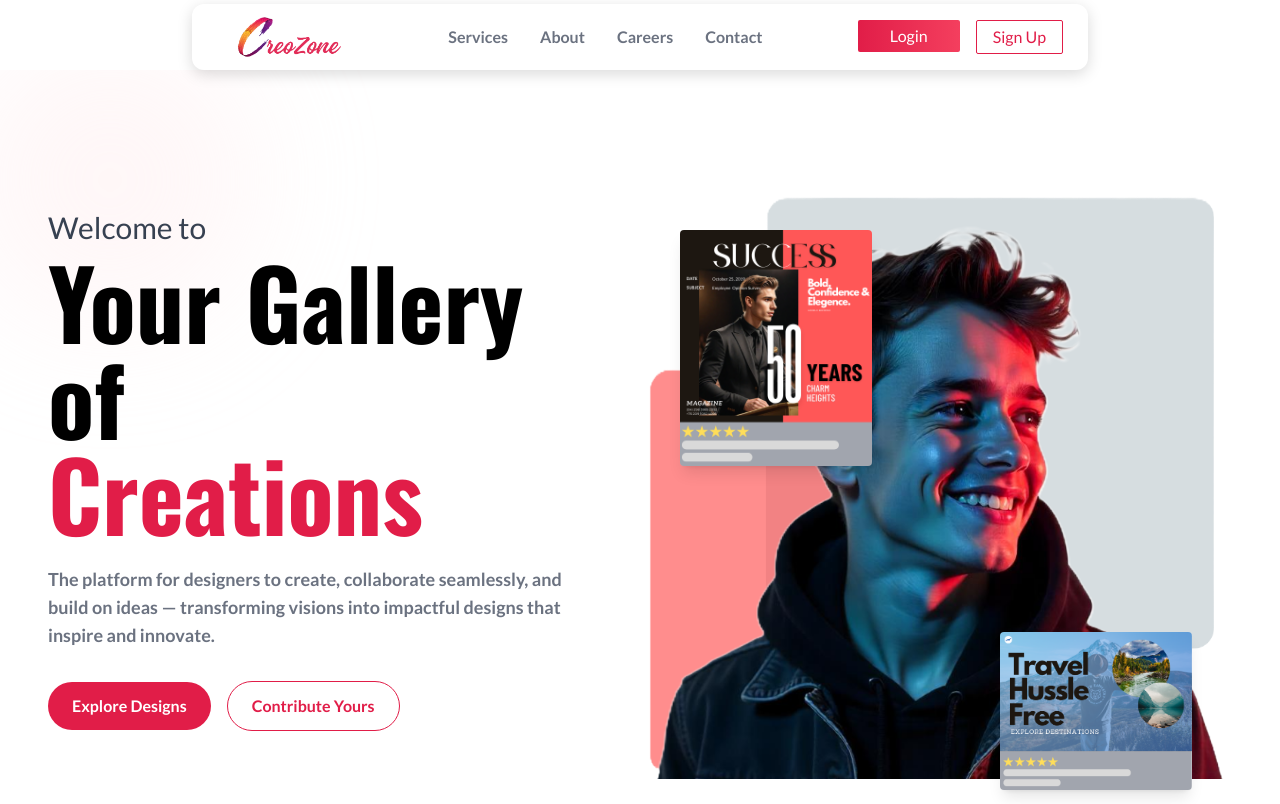
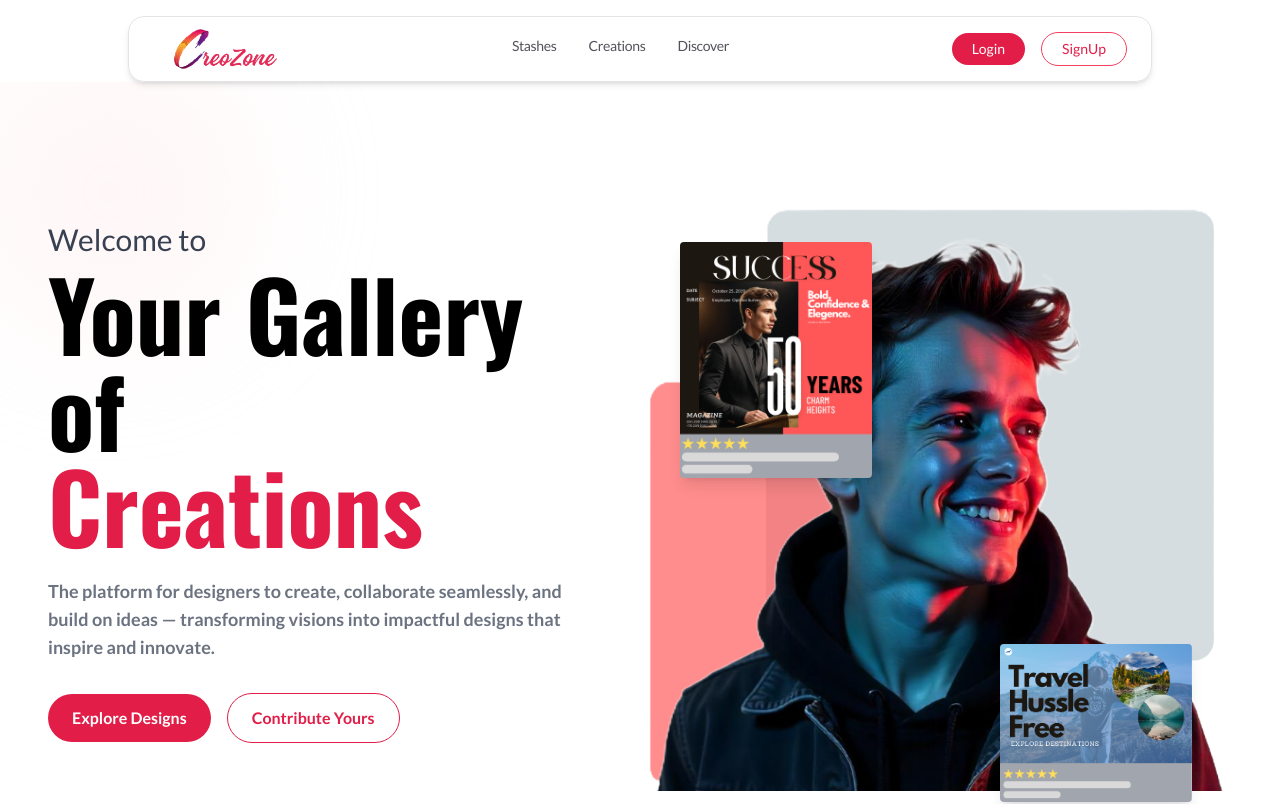
Before and after one commit to mdrayyansarfaraz7/Creozone, a React (Vite) app: page / in a window 1280 px wide. Shown: the top 804 px of the page. Built offline with nearby package versions, Linux system fonts and the light colour scheme; no server answers.

Commit message:
usernot found logic wiriiten ,notfoud page written 404 not found

```diff
--- a/src/App.jsx
+++ b/src/App.jsx
@@ -1,6 +1,6 @@
 import './App.css';
 import {Outlet} from 'react-router-dom'
-import Footer from './components/Footer';
+import SleekFooter from './components/SleekFooter.jsx';
 import Navbar from './components/Navbar';
 import { useAuthStore } from './store/useAuthStore.js';
 import { useEffect } from 'react';
@@ -21,7 +21,7 @@ useEffect(() => {
     <ScrollToTop/>
     <Navbar/>
     <Outlet/>
-    <Footer/>
+    <SleekFooter/>
     </>
 
   );
--- a/src/components/Feature.jsx
+++ b/src/components/Feature.jsx
@@ -10,7 +10,7 @@ function Feature() {
           headline: "Link Your Visual Language.",
           description:
             "StyleChain helps you maintain design consistency across projects. Connect shared elements, update in sync, and simplify your creative process.",
-          image: "/refinements.png",
+          image: "/styleChain.png",
         },
         {
           title: "OutLooks",
--- a/src/components/Navbar.jsx
+++ b/src/components/Navbar.jsx
@@ -1,46 +1,62 @@
 import { Link, useNavigate } from "react-router-dom";
 import { useAuthStore } from "../store/useAuthStore";
-import { FaUserCircle } from "react-icons/fa";
 
 export default function Navbar() {
     const navigate = useNavigate();
     const { user, logout } = useAuthStore();
+
     const handleLogout = async () => {
         try {
             await logout();
-
             navigate('/');
         } catch (err) {
-            console.log(err);
+            console.error(err);
         }
     };
+
     return (
-        <div className="flex items-center justify-center mt-1">
-        <nav className=" bg-white backdrop-blur-xl shadow-[0_4px_15px_rgba(0,0,0,0.15)] border border-white/40 rounded-xl px-6 py-3 z-50 w-[90%] md:w-[70%] cursor-pointer">
-            <div className="flex justify-between items-center">
-                <img src="/Logo.png" alt="" className="h-10" />
-                <ul className="hidden lg:flex gap-8 font-lato font-semibold">
-                    <li className="text-gray-500 hover:text-gray-900 transition-all duration-300">Services</li>
-                    <Link to={'/about'}>
-                        <li className="text-gray-500 hover:text-gray-900 transition-all duration-300">About</li>
-                    </Link>
-                    <li className="text-gray-500 hover:text-gray-900 transition-all duration-300">Careers</li>
-                    <li className="text-gray-500 hover:text-gray-900 transition-all duration-300">Contact</li>
+        <header className="w-full flex justify-center mt-4">
+            <nav className="w-[90%] md:w-[80%] bg-white/80 backdrop-blur-md shadow-md border border-zinc-200 rounded-2xl px-6 py-3 flex items-center justify-between font-lato z-50">
+
+                {/* Left: Logo */}
+                <Link to="/" className="flex items-center gap-2">
+                    <img src="/Logo.png" alt="Creozone" className="h-10" />
+                </Link>
+                <ul className="hidden lg:flex items-center gap-8 text-zinc-600 font-medium text-sm tracking-tight">
+                    <li className="relative group">
+                        <Link to="/stashes" className="transition-colors hover:text-slate-800">
+                            Stashes
+                            <span className="block h-[2px] w-0 group-hover:w-full transition-all bg-slate-800 mt-1"></span>
+                        </Link>
+                    </li>
+                    <li className="relative group">
+                        <Link to="/creations" className="transition-colors hover:text-slate-800">
+                            Creations
+                            <span className="block h-[2px] w-0 group-hover:w-full transition-all bg-slate-800 mt-1"></span>
+                        </Link>
+                    </li>
+                    <li className="relative group">
+                        <Link to="/discover" className="transition-colors hover:text-slate-800">
+                            Discover
+                            <span className="block h-[2px] w-0 group-hover:w-full transition-all bg-slate-800 mt-1"></span>
+                        </Link>
+                    </li>
                 </ul>
-                <div className="flex gap-4 font-lato">
+
+                {/* Right: Auth */}
+                <div className="flex items-center gap-4">
                     {user ? (
                         <div className="flex items-center gap-3">
                             <Link to={`/profile/${user.username}`}>
                                 <img
-                                    src={user.avatar ? user.avatar : (user.sex === "Male" ? '/male.png' : '/female.png')}
+                                    src={user.avatar || (user.sex === "Male" ? "/male.png" : "/female.png")}
                                     alt="User Avatar"
-                                    className="w-12 h-12 rounded-full object-cover"
+                                    className="w-10 h-10 rounded-full object-cover border-2 border-zinc-300"
                                 />
-
                             </Link>
                             <button
                                 onClick={handleLogout}
-                                className="bg-white text-rose-600 border border-rose-600 px-3 py-1 rounded-sm hover:bg-rose-600 hover:text-white transition-all"
+                                className="text-sm font-medium text-rose-600 border border-rose-500 px-4 py-1.5 rounded-full hover:bg-rose-600 hover:text-white transition-all"
                             >
                                 Logout
                             </button>
@@ -48,23 +64,19 @@ export default function Navbar() {
                     ) : (
                         <>
                             <Link to="/login">
-                                <button className="bg-gradient-to-r from-rose-600 to-rose-500 text-white px-2 lg:px-8 py-1 rounded-sm hover:opacity-95 transition-all">
+                                <button className="text-sm bg-rose-600 text-white px-5 py-1.5 rounded-full hover:opacity-90 transition-all">
                                     Login
                                 </button>
                             </Link>
                             <Link to="/signup">
-                                <button className="bg-white text-rose-600 border border-rose-600 px-2 lg:px-4 py-1 rounded-sm hover:bg-rose-600 hover:text-white transition-all">
-                                    Sign Up
+                                <button className="text-xs md:text-sm text-rose-600 border border-rose-500 px-5 py-1.5 rounded-full hover:bg-rose-600 hover:text-white transition-all">
+                                    SignUp
                                 </button>
                             </Link>
                         </>
                     )}
-
-
                 </div>
-            </div>
-        </nav>
-        </div>
-
+            </nav>
+        </header>
     );
 }
--- a/src/main.jsx
+++ b/src/main.jsx
@@ -17,6 +17,7 @@ import ViewOutlooks from './pages/ViewOutlooks.jsx';
 import AllStyleChain from './pages/AllStyleChain.jsx';
 import AllRefinementRequest from './pages/AllRefinementRequest.jsx';
 import AllCreatedOutlooks from './pages/AllCreatedOutlooks.jsx';
+import NotFound from './pages/NotFound.jsx';
 let router = createBrowserRouter(
   createRoutesFromElements(
     <>
@@ -44,6 +45,7 @@ let router = createBrowserRouter(
       <Route path='/outlook/:id' element={<ViewOutlooks />} />
       <Route path='/your-style-chain/:username' element={<RedirectIfNotAuth> <AllStyleChain /> </RedirectIfNotAuth> } />
       <Route path='/your-outlooks/:username' element={<RedirectIfNotAuth>  <AllCreatedOutlooks/> </RedirectIfNotAuth>}/>
+      <Route path="*" element={<NotFound/>} />
     </>
   )
 );
--- /dev/null
+++ b/src/pages/NotFound.jsx
@@ -0,0 +1,19 @@
+import { Link } from "react-router-dom";
+
+export default function NotFound() {
+    return (
+        <div className="min-h-screen flex items-center justify-center bg-zinc-50 px-4">
+            <div className="max-w-md text-center">
+                <img src="/Logo.png" alt="Creozone" className="h-12 mx-auto mb-6" />
+
+                <h1 className="text-6xl font-bold text-zinc-800">404</h1>
+                <p className="mt-4 text-lg text-zinc-600">Oops! The page you're looking for doesn’t exist.</p>
+                <p className="text-sm text-zinc-500 mt-1">It might have been moved, renamed, or deleted.</p>
+
+                <Link to="/" className="inline-block mt-6 px-6 py-2 text-sm font-medium text-white bg-rose-600 rounded-full hover:bg-rose-700 transition">
+                    Back to Home
+                </Link>
+            </div>
+        </div>
+    );
+}
--- a/src/pages/Profile.jsx
+++ b/src/pages/Profile.jsx
@@ -42,6 +42,29 @@ function Profile() {
     Details();
   }, [username]);
 
+if (profileData === null) {
+  return (
+    <div className="flex items-center justify-center h-[70vh] w-full">
+      <div className="bg-white rounded-xl shadow-md p-10 text-center max-w-md">
+        <img
+          src="/Logo Icon.png"
+          alt="Creozone Logo"
+          className="mx-auto mb-6 w-16 h-16"
+        />
+        <h1 className="text-3xl font-bold text-gray-800 mb-4">User Not Found</h1>
+        <p className="text-gray-600 mb-6">
+          The profile you're looking for doesn't exist or may have been removed.
+        </p>
+        <Link to="/">
+          <button className="px-6 py-2 bg-rose-500 text-white rounded-md hover:bg-rose-600 transition-all duration-200">
+            Go to Homepage
+          </button>
+        </Link>
+      </div>
+    </div>
+  );
+}
+
   console.log("Users stash Array:", profileData.stash);
   console.log("Users creations Array:", profileData.creations);
 
@@ -54,6 +77,7 @@ function Profile() {
       </div>
     );
   }
+
 
   return (
     <div className="flex">
--- a/src/pages/ViewStash.jsx
+++ b/src/pages/ViewStash.jsx
@@ -118,8 +118,6 @@ function ViewStash() {
             <p className="text-sm text-gray-700 border-l-2 border-gray-500 pl-3 font-lato">
               {stash.desc}
             </p>
-
-            {/* Style Chain */}
             <div className='flex flex-col sm:flex-row gap-2 sm:gap-4 items-start sm:items-center'>
               <h2 className="text-base font-lato font-semibold">Style Chain:</h2>
               <div className="flex items-center space-x-[-10px]">
```
Also changed, not shown: public/styleChain.png, src/pages/ExploreStashes.jsx (added).
